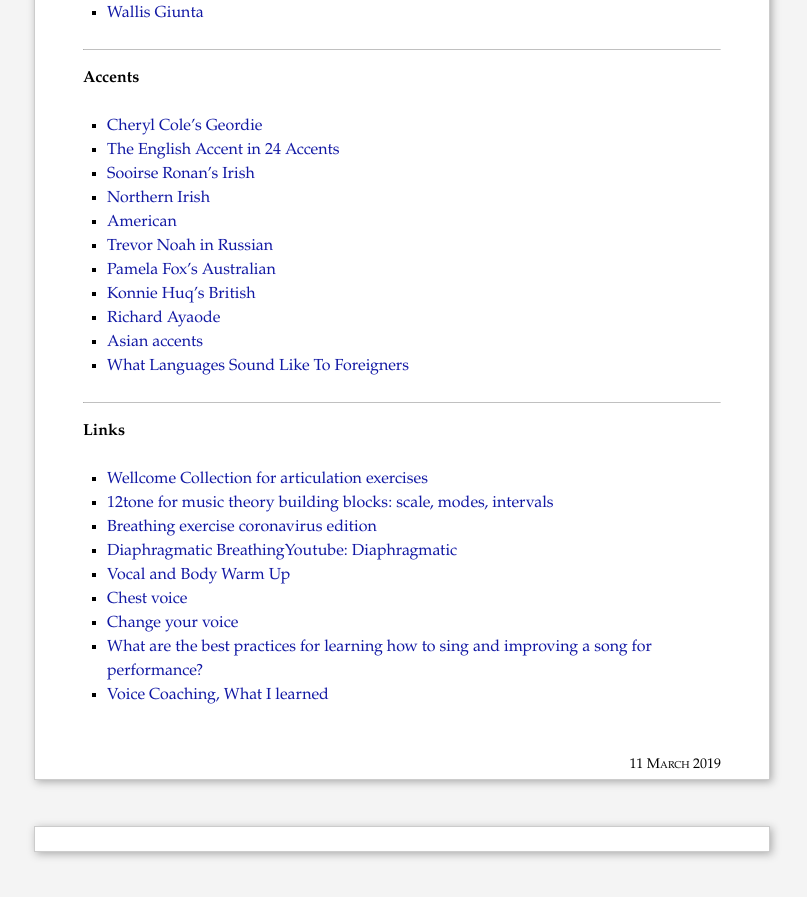
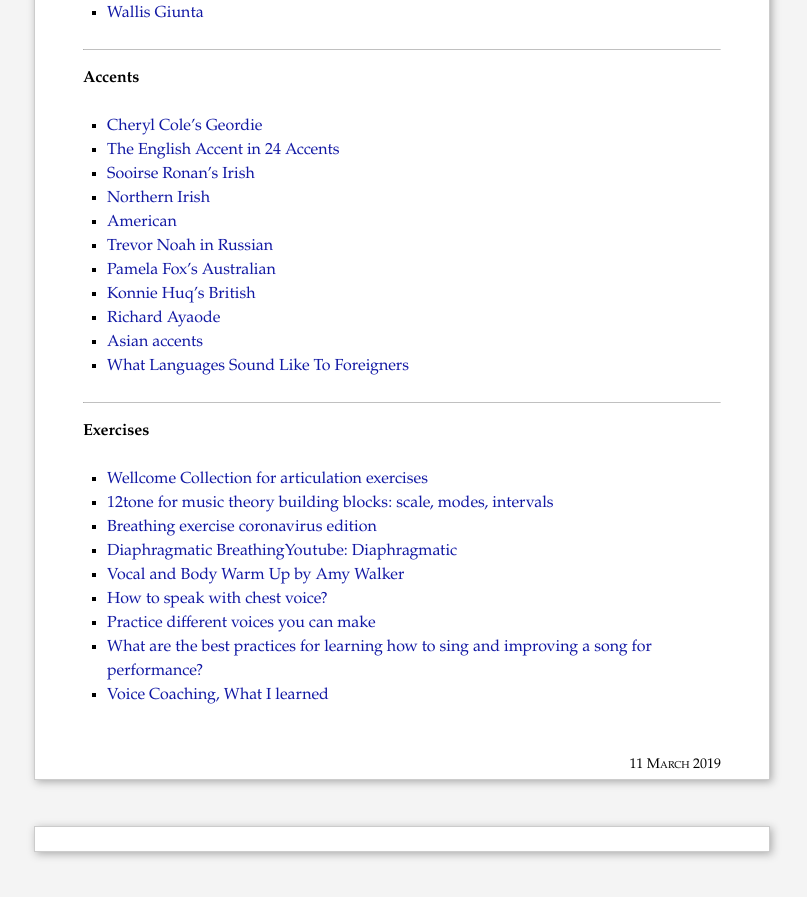
Before and after one commit to piyushahuja/piyushahuja.github.io, a Jekyll site: the page built from _posts/guides/2019-03-11-voice.md, in a window 1280 px wide and 900 px high, scrolled down 2495 px. Shown: the top 897 px of the window, without its empty margins (238-1045 px from the left). Built offline with Jekyll 4.4.1, drawn with Linux system fonts in a browser that asks for light colours; comment, search, counter and statistics services are not loaded.

Commit message:
auto deployed

```diff
--- a/_posts/guides/2019-03-11-voice.md
+++ b/_posts/guides/2019-03-11-voice.md
@@ -87,14 +87,14 @@
 
 ----
 
-**Links**
+**Exercises**
 
 - [Wellcome Collection for articulation exercises](https://www.youtube.com/watch?v=_VYaEma4G5s&list=UUQHcvhpkH0z5lFd2LbKzIBQ&index=38)
 - [12tone for music theory building blocks: scale, modes, intervals](https://www.youtube.com/watch?v=QGFvTlA1l8k)
 - [Breathing exercise coronavirus edition](https://www.youtube.com/watch?v=HwLzAdriec0&feature=youtu.be&fbclid=IwAR1mwJz5IgIaByj8kg54CQ38sxBB0N44ca1x1rfyVOlaMZA5Hyr_2-KLjPo)
 - [Diaphragmatic Breathing](https://my.clevelandclinic.org/health/articles/9445-diaphragmatic-breathing)[Youtube: Diaphragmatic](https://www.youtube.com/watch?v=hmi6sNG9ttM)
-- [Vocal and Body Warm Up](https://www.youtube.com/watch?v=auqxLQiT_iE&list=PL6BB9C7AAE6470D53&index=15)
-- [Chest voice](https://www.nicknotas.com/blog/how-to-develop-a-confident-attractive-voice/)
-- [Change your voice](http://www.wikihow.com/Change-Your-Voice)
+- [Vocal and Body Warm Up by Amy Walker](https://www.youtube.com/watch?v=auqxLQiT_iE&list=PL6BB9C7AAE6470D53&index=15)
+- [How to speak with chest voice?](https://www.nicknotas.com/blog/how-to-develop-a-confident-attractive-voice/)
+- [Practice different voices you can make](http://www.wikihow.com/Change-Your-Voice)
 - [What are the best practices for learning how to sing and improving a song for performance?](https://www.quora.com/What-are-the-best-practices-for-learning-how-to-sing-and-improving-a-song-for-performance-In-what-ways-do-different-styles-of-singing-require-different-styles-of-studying-What-concepts-do-beginners-need-to-know)
 - [Voice Coaching, What I learned](http://blog.pamelafox.org/2015/10/voice-coaching-what-i-learned.html)
```
